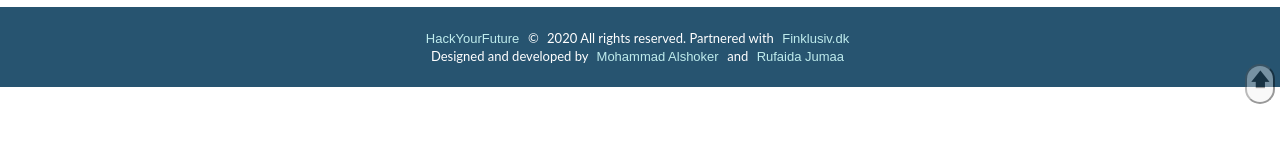
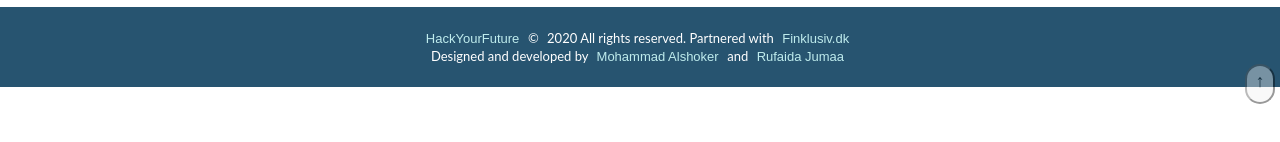
Before and after one commit to rufaidaju/ArabiFoodTapas, a React (Create React App) app: page /about in a window 1280 px wide. Shown: the part 646-788 px from the top of the page. Built offline with nearby package versions, Linux system fonts and the light colour scheme.

Commit message:
change arrow up button

```diff
--- a/src/components/Button.js
+++ b/src/components/Button.js
@@ -6,7 +6,7 @@ function Button() {
       <button className="button">
         <span>
             <a href=""  rel="noopener noreferrer">
-            🡅
+            &#8593;
           </a>
         </span>
       </button>
```
